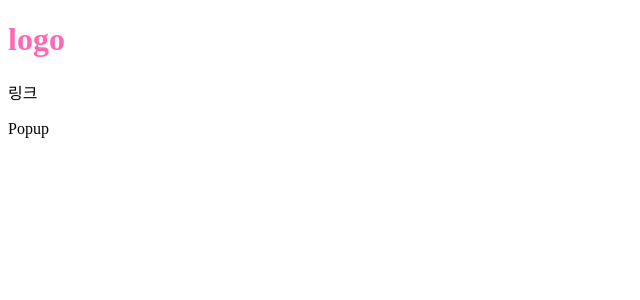
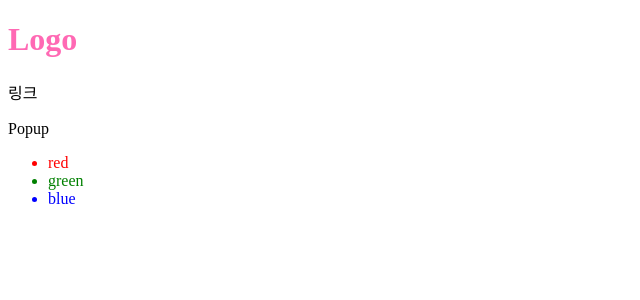
Before and after one commit to seongjin009/react_first, a React (Create React App) app: page /#/ in a window 1280 px wide. Shown: the top 300 px of the page, without its empty margins (0-640 px from the left). Built offline with nearby package versions, Linux system fonts and the light colour scheme.

Commit message:
색깔 변경 2

```diff
--- a/src/App.jsx
+++ b/src/App.jsx
@@ -2,7 +2,6 @@ import './style.scss';
 import Popup from './components/popUp';
 import List from './components/list';
 import Header from './components/Header';
-
 function App() {
 	let isPop = true;
 
--- a/src/components/Header.jsx
+++ b/src/components/Header.jsx
@@ -1,14 +1,12 @@
-import React from 'react';
-
+//rfce
 function Header() {
 	const handler = (text) => {
 		console.log(text);
 	};
-
 	return (
 		<header>
-			<h1 className='title'>logo</h1>
-			<p onClick={handler}>링크</p>
+			<h1 className='title'>Logo</h1>
+			<p onClick={() => handler('hello')}>링크</p>
 		</header>
 	);
 }
--- a/src/components/list.jsx
+++ b/src/components/list.jsx
@@ -3,11 +3,11 @@ function List() {
 
 	return (
 		<ul>
-			{colors.map((color, idx) => {
+			{colors.map((color, idx) => (
 				<li key={idx} style={{ color: color }}>
 					{color}
-				</li>;
-			})}
+				</li>
+			))}
 		</ul>
 	);
 }
```
